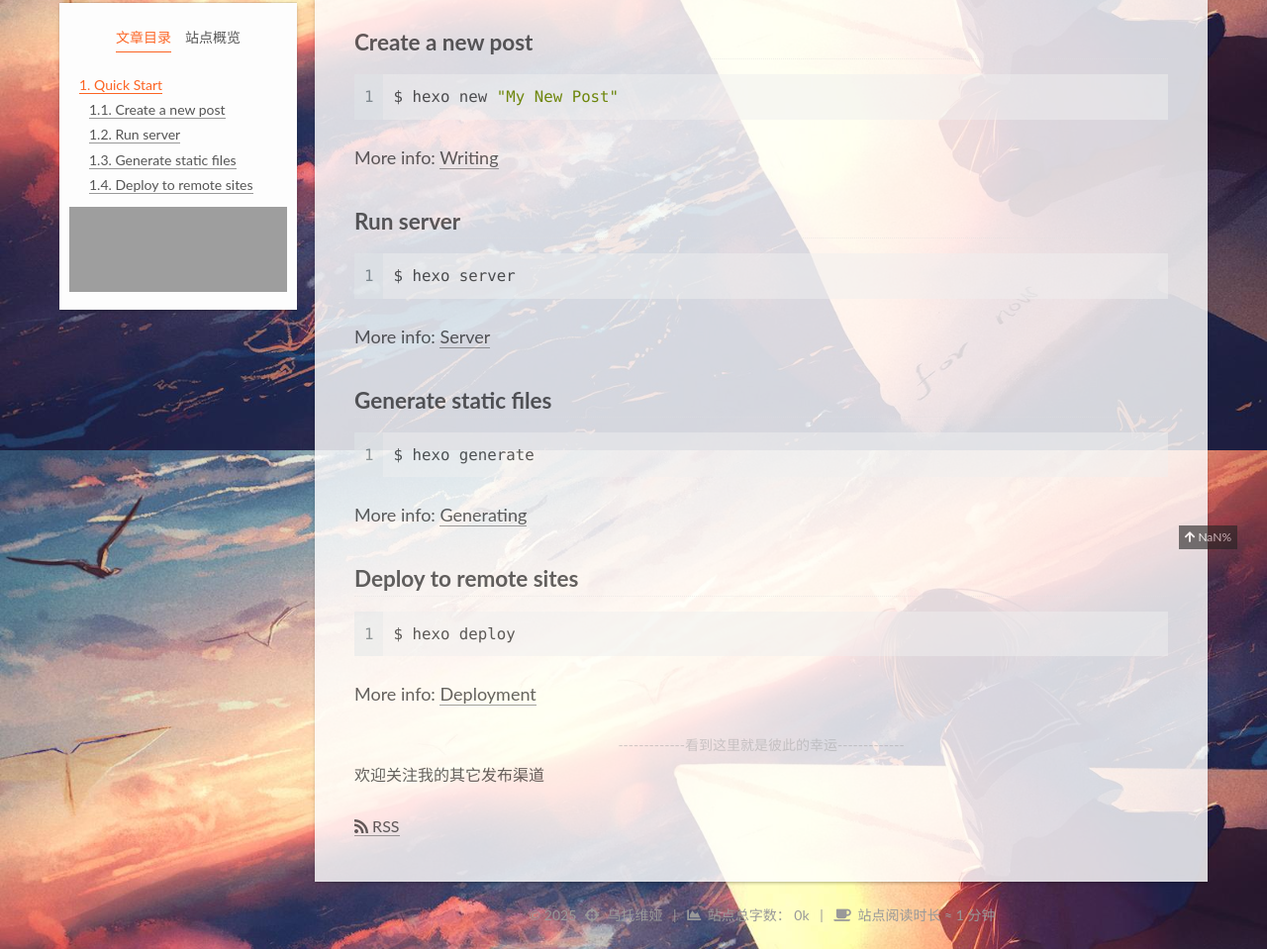
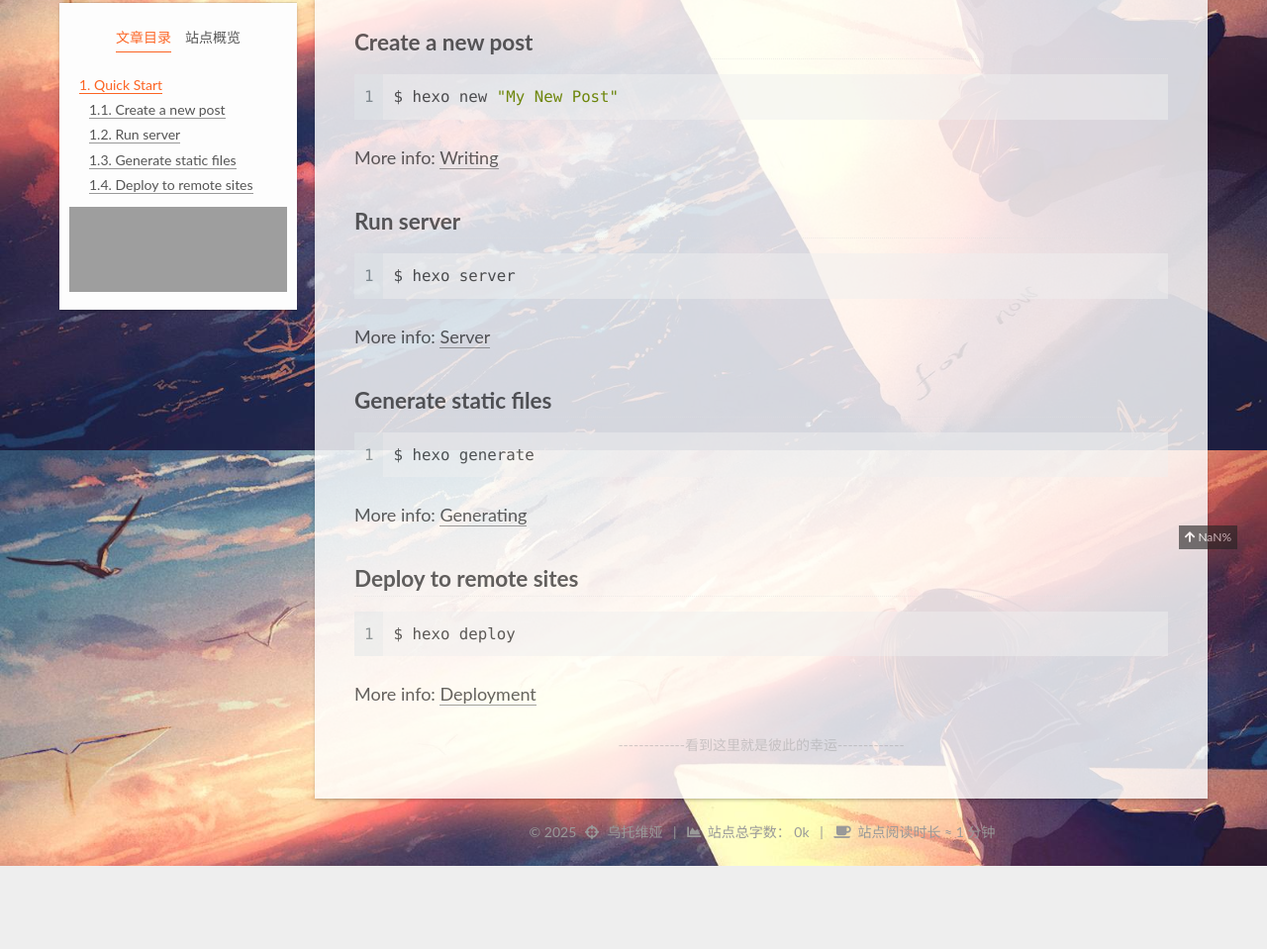
Before and after one commit to Utovia2237/Utovia2237.github.io, a plain HTML site: page 2025/05/07/hello-world/index.html in a window 1280 px wide. Shown: the part 345-1304 px from the top of the page at 99% size. After the commit the page ends 1220 px from the top, so only its background shows below. Drawn offline with Linux system fonts and the light colour scheme; no server answers; grey boxes are pictures that could not be loaded.

Commit message:
Site updated: 2025-05-08 19:38:17

```diff
--- a/2025/05/07/hello-world/index.html
+++ b/2025/05/07/hello-world/index.html
@@ -276,25 +276,6 @@
 </div>
     </div>
 
-
-  <div class="followme">
-    <p>欢迎关注我的其它发布渠道</p>
-
-    <div class="social-list">
-
-        <div class="social-item">
-          <a target="_blank" class="social-link" href="/atom.xml">
-            <span class="icon">
-              <i class="fa fa-rss"></i>
-            </span>
-
-            <span class="label">RSS</span>
-          </a>
-        </div>
-    </div>
-  </div>
-
-
       <footer class="post-footer">
 
 
```
Also changed, not shown: atom.xml (+2 -0 lines).
